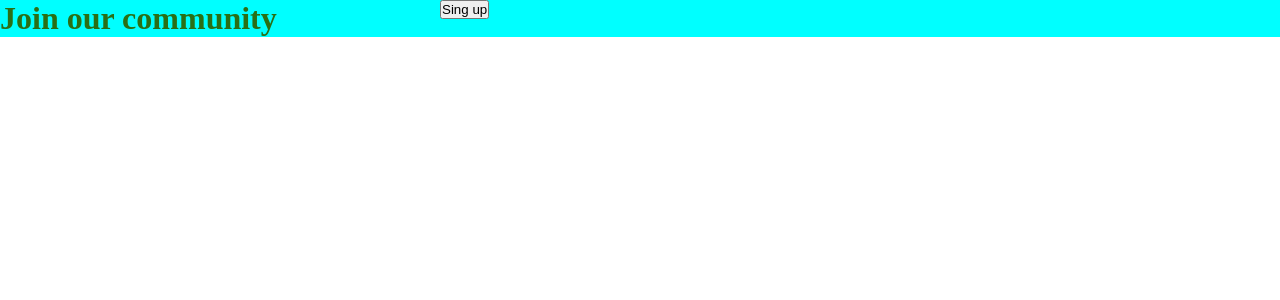
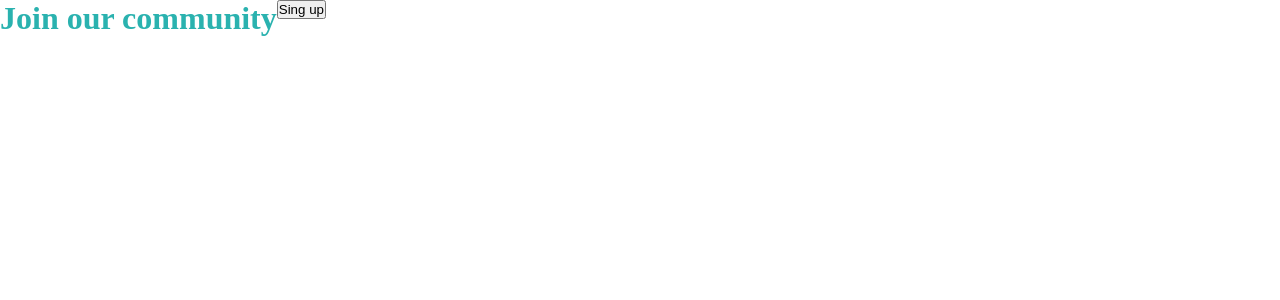
Before and after one commit to brunnacroches/react-single-price-component, a React (Create React App) app: page / in a window 1280 px wide. Shown: the top 300 px of the page. Built offline with nearby package versions, Linux system fonts and the light colour scheme.

Commit message:
commit on "main"

```diff
--- a/src/components/Button/index.tsx
+++ b/src/components/Button/index.tsx
@@ -5,13 +5,14 @@ interface ButtonProps {
   text: string;
   variant?: "outlined" | "contained";
 }
+// ? esse atributo é opicional ele pode ou nao exisitir
 
 const defaultProps: Partial<ButtonProps> = { variant: "contained" };
 
 const Button: React.FC<ButtonProps> = ({ text, variant }) => {
   let className = "button";
   if (variant === "outlined") {
-    className += "button--outlined";
+    className += " button--outlined";
   }
   return <button className={className}>{text}</button>;
 };
--- a/src/components/Type/index.tsx
+++ b/src/components/Type/index.tsx
@@ -2,11 +2,55 @@ import React from "react";
 import "./style.css";
 
 interface TypeProps {
-  type: string;
+  // type: string;
+  variant?:
+    | "h1__title"
+    | "h2__subtitle"
+    | "h3__textCard"
+    | "h4__subtitle"
+    | "h5__subletitle__number";
+  color?: "primary" | "secondary" | "white";
 }
 
-const Type: React.FC<TypeProps> = ({ type }) => {
-  return <h1 className="type"> {type} </h1>;
+const defaultProps: Partial<TypeProps> = {
+  variant: "h1__title",
+  color: "white",
 };
 
+const Type: React.FC<TypeProps> = ({ children, variant, color }) => {
+  let className = "type";
+  // if (variant === "h1__title") {
+  //   className += " h1__title";
+  // }
+  // if (variant === "h2__subtitle") {
+  //   className += " h2__subtitle";
+  // }
+  // if (variant === "h3__textCard") {
+  //   className += " h3__textCard";
+  // }
+  // if (variant === "h4__subtitle__Green") {
+  //   className += " h4__subtitle__Green";
+  // }
+  // if (variant === "h5__subletitle__Green__number") {
+  //   className += " h5__subletitle__Green__number";
+  // }
+  className += ` ${variant} ${color} `;
+  return <h1 className={className}>{children} </h1>;
+};
+
+Type.defaultProps = defaultProps;
+
 export default Type;
+
+// variacao 1 = "title"
+// variacao 2 = "subtitle"
+// variacao 3 = "textCard"
+// variacao 4 = "subtitle__Green"
+// variacao 5 = "subletitle__Green__text"
+// variacao 6 = "subletitle__Green__month"
+// variant: "title"
+// & "subtitle"
+// & "textCard"
+// & "subtitle__Green"
+// & "subletitle__Green__text"
+// & "subletitle__Green__month" ;
--- a/src/containers/SinglePrice/index.tsx
+++ b/src/containers/SinglePrice/index.tsx
@@ -12,7 +12,7 @@ const SinglePrice: React.FC<SinglePriceProps> = ({ button, type }) => {
   return (
     <div className="PriceSingle">
       <div className="PriceSingle__Card">
-        <Type type={type} />
+        <Type color="primary">Join our community</Type>
       </div>
       <div className="PriceSingle__Card__Button">
         <Button text={button} />
--- a/src/containers/SinglePrice/style.css
+++ b/src/containers/SinglePrice/style.css
@@ -4,17 +4,3 @@
   display: flex;
   color: hsl(203, 68%, 26%);
 }
-
-.PriceSingle__Card {
-  width: 440px;
-  height: auto;
-  display: flex;
-  color: hsl(106, 68%, 26%);
-}
-
-.PriceSingle__Card__Butto {
-  width: 40px;
-  height: auto;
-  display: flex;
-  color: hsl(60, 28%, 76%);
-}
--- a/src/global.css
+++ b/src/global.css
@@ -3,3 +3,20 @@
   padding: 0;
   box-sizing: border-box;
 }
+
+/* colocar COR do Texto
+ */
+
+/* primary and secondy */
+
+.primary {
+  color: hsl(179, 62%, 43%);
+}
+
+.secondary {
+  color: hsl(71, 73%, 54%);
+}
+
+.white {
+  color: hsl(71, 73%, 54%);
+}
--- a/src/pages/Home/index.tsx
+++ b/src/pages/Home/index.tsx
@@ -4,6 +4,10 @@ import Type from "../../components/Type";
 import SinglePrice from "../../containers/SinglePrice";
 
 import "./style.css";
+
+// function TypographySingle({ type }: TypeProps) {
+//   return <span>{type}</span>;
+// }
 
 const Home = () => {
   return (
--- a/src/pages/Home/style.css
+++ b/src/pages/Home/style.css
@@ -1,5 +1,4 @@
 .home {
   width: 100%;
   height: 100%;
-  background-color: aqua;
 }
```
